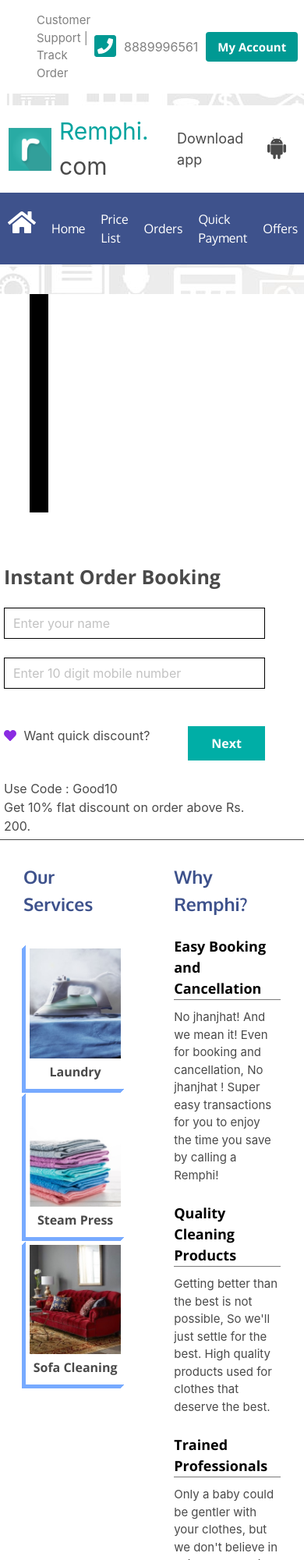
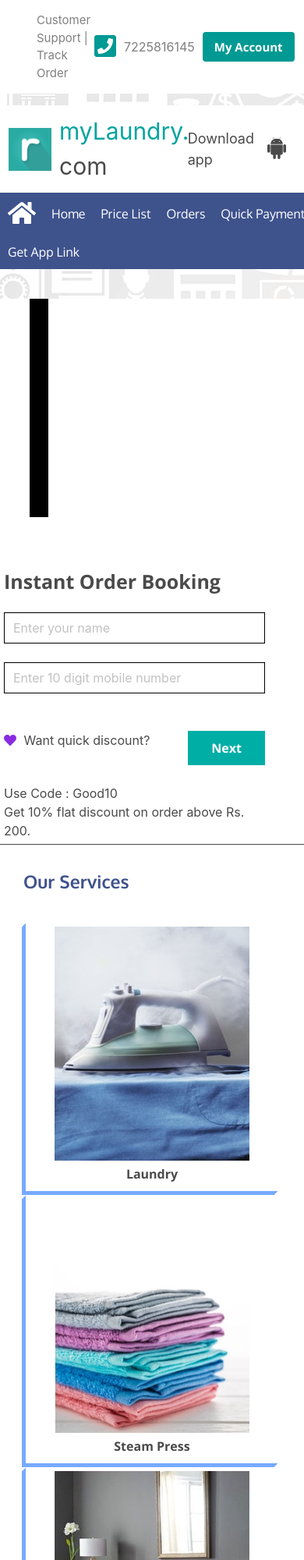
Before and after one commit to iamshrikantjha/mylaundry, a plain HTML site: page index.html in a window 390 px wide. Shown: the top 2000 px of the page at 78% size. Drawn offline with nearby package versions, Linux system fonts and the light colour scheme.

Commit message:
Placeholder Changes

```diff
--- a/index.html
+++ b/index.html
@@ -17,7 +17,7 @@
     <script defer src="https://use.fontawesome.com/releases/v5.3.1/js/all.js"></script>
 
     <!-- Title -->
-    <title>Remphi | Order for Laundry</title>
+    <title>My Laundry || Washing</title>
 
     <!-- Style CSS -->
     <link rel="stylesheet" href="style.css">
@@ -39,12 +39,13 @@
                     <span style="color: #009993;">
                         <i class="fas fa-phone-square fa-2x"></i>
                     </span>
-                    <h1 style="font-size: 16px; display: flex; color: gray; padding-left: 10px; padding-right: 10px;">8889996561</h1>
+                    <h1 style="font-size: 16px; display: flex; color: gray; padding-left: 10px; padding-right: 10px;">
+                        7225816145</h1>
                     <div id="is-small">
-                       <h3><span style="font-size: 15px;
+                        <h3><span style="font-size: 15px;
                         font-family: 'Open Sans';
                         font-weight: 700; color: white;">My Account</span></h3>
-                    </button>
+                        </button>
                     </div>
                 </div>
             </div>
@@ -57,7 +58,7 @@
         <div class="container" id="remphi-intro">
             <div id="remphi-intro-l">
                 <img src="./img/logo.png" alt="logo" width="40px" height="40px" id="remphi-intro-logo">
-                <h1 id="remphi-intro-remphi"><span style="color: #04A49F;">Remphi.</span> com</h1>
+                <h1 id="remphi-intro-remphi"><span style="color: #04A49F;">myLaundry.</span> com</h1>
             </div>
             <div id="remphi-intro-r">
                 <h1><span style="font-size: 18px; margin-right: 10px;">Download app</span></h1>
@@ -170,7 +171,7 @@
 
             <div id="services-m-r">
                 <div>
-                    <h1 style="font-family:'Oxygen'; font-size: 23px; font-weight: 700; color: #3E528C;">Why Remphi?
+                    <h1 style="font-family:'Oxygen'; font-size: 23px; font-weight: 700; color: #3E528C;">Why myLaundry?
                     </h1>
                 </div>
                 <br>
@@ -180,7 +181,7 @@
                     <hr style="margin: 0; border-top: 1px solid grey;">
                     <h1 id="why-remphi-subtitle">No jhanjhat! And we mean it! Even for booking and cancellation, No
                         jhanjhat ! Super easy
-                        transactions for you to enjoy the time you save by calling a Remphi!</h1>
+                        transactions for you to enjoy the time you save by calling a myLaundry!</h1>
                 </div>
                 <br>
                 <!-- 2 -->
@@ -208,7 +209,7 @@
                     <h1 id="why-remphi-title">Quality Packagings</h1>
                     <hr style="margin: 0; border-top: 1px solid grey;">
                     <h1 id="why-remphi-subtitle">Why buy new clothes when every garment looks new after every visit from
-                        Remphi?
+                        myLaundry?
                         #harBaarNewPinch
                     </h1>
                 </div>
@@ -308,8 +309,8 @@
         <div class="container is-fluid" id="footer">
             <h1 id="footer-text"><span style="color: white; font-weight: 700;"> © 2019 All Rights Reserved | Made with
                     <span style="color: white; margin-right: 5px;">
-                            <i class="fas fa-heart"></i>
-                        </span> by Rasputin</span></h1>
+                        <i class="fas fa-heart"></i>
+                    </span> by Rasputin</span></h1>
         </div>
     </section>
 </body>
--- a/style.css
+++ b/style.css
@@ -67,6 +67,7 @@ body {
 /* ******************************************************* */
 #remphi-intro {
     display: flex;
+    flex-direction: row;
     justify-content: space-between;
     margin-top: 15px;
     background-color: white;
@@ -110,6 +111,8 @@ body {
     color: white;
     font-family: 'Oxygen', sans-serif;
     font-weight: 700;
+    flex-shrink: 0;
+    flex-wrap: wrap;
 }
 #nav-app-logo {
     padding: 10px;
@@ -119,12 +122,16 @@ body {
     display: flex;
     flex-direction: row;
     align-self: center;
+    flex-shrink: 0;
+    flex-wrap: wrap;
 }
 
 #nav-element {
     padding: 10px;
     align-self: center;
     font-weight: 700;
+    flex-shrink: 0;
+
 }
 
 
@@ -322,6 +329,7 @@ body {
     display: flex;
     margin: 10px 15px;
     font-size: 12px;
+    flex-shrink: 0;
 }
 
 /* ******************************************************* */
@@ -337,3 +345,31 @@ body {
     padding-bottom: 20px;
     margin-top: 20px;
 }
+
+
+/* ******************************************************* */
+            /* Media Queries  */
+/* ******************************************************* */
+
+@media screen and (max-width: 800px) {
+    #our-services{
+        flex-direction: column;
+        box-shadow: none;
+    }
+}
+
+@media screen and (max-width: 700px) {
+    #our-services{
+        flex-direction: column;
+        box-shadow: none;
+    }
+    #privacy-items {
+        display: flex;
+        flex-direction: row;
+        padding: 10px;
+        flex-shrink: 0;
+        flex-wrap: wrap;
+        margin-bottom: 10px;
+    }
+
+}
```
